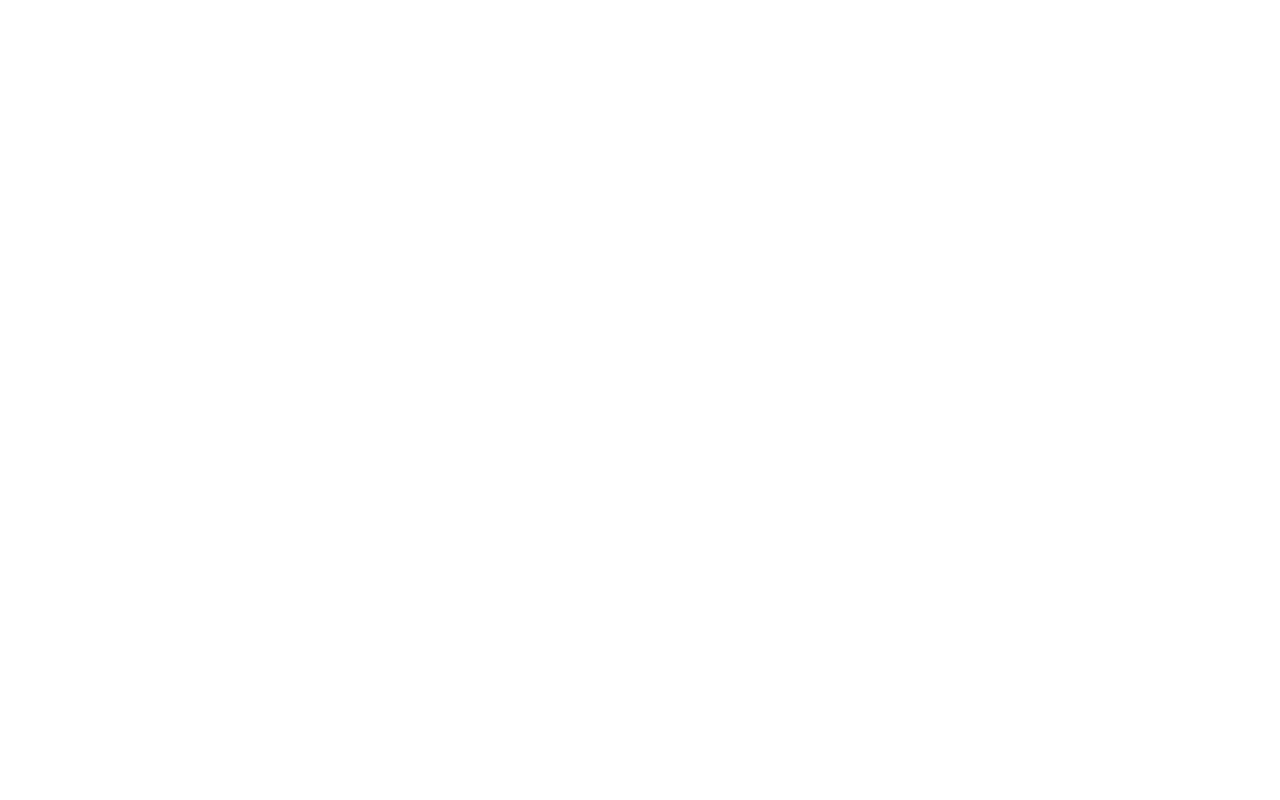
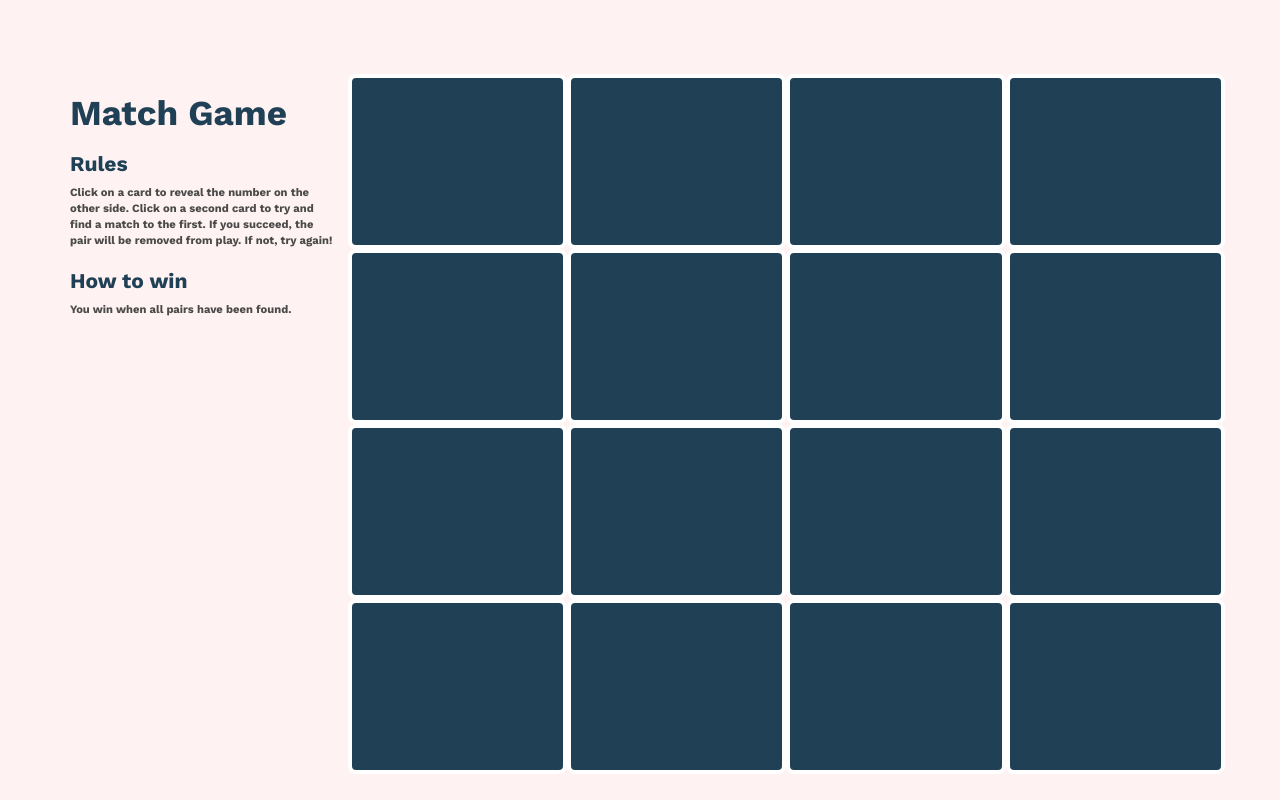
Before and after one commit to DonLe2911/kainos, a plain HTML site: page index.html in a window 1280 px wide. Drawn offline with nearby package versions, Linux system fonts and the light colour scheme.

Commit message:
complete html and fully styled

```diff
--- a/index.html
+++ b/index.html
@@ -1,9 +1,54 @@
 <!DOCTYPE html>
 <html>
 <head>
+
+  <link rel="stylesheet" href="./resources/css/reset.css">
+  <link href="https://maxcdn.bootstrapcdn.com/bootstrap/3.3.7/css/bootstrap.min.css" rel="stylesheet" integrity="sha384-BVYiiSIFeK1dGmJRAkycuHAHRg32OmUcww7on3RYdg4Va+PmSTsz/K68vbdEjh4u" crossorigin="anonymous">
+  <link rel="stylesheet" href="./resources/css/style.css">
+  <link href="https://fonts.googleapis.com/css?family=Work+Sans:700,900" rel="stylesheet">
+  <link rel="icon" href="favicon.png" type="image/x-icon">
+
   <title>Match Game</title>
+
 </head>
 <body>
+
+  <div class="container">
+    <div class="row">
+      <div class="col-sm-12 col-md-3">
+        <h1>Match Game</h1>
+        <h2>Rules</h2>
+        <p>Click on a card to reveal the number on the other side. Click on a second card to try and find a match to the first. If you succeed, the pair will be removed from play. If not, try again!</p>
+        <h2>How to win</h2>
+        <p>You win when all pairs have been found.</p>
+      </div>
+      <div class="col-sm-12 col-md-9" id="game">
+        <div class="row">
+          <div class="col-sm-3" id="card"></div>
+          <div class="col-sm-3" id="card"></div>
+          <div class="col-sm-3" id="card"></div>
+          <div class="col-sm-3" id="card"></div>
+          <div class="col-sm-3" id="card"></div>
+          <div class="col-sm-3" id="card"></div>
+          <div class="col-sm-3" id="card"></div>
+          <div class="col-sm-3" id="card"></div>
+          <div class="col-sm-3" id="card"></div>
+          <div class="col-sm-3" id="card"></div>
+          <div class="col-sm-3" id="card"></div>
+          <div class="col-sm-3" id="card"></div>
+          <div class="col-sm-3" id="card"></div>
+          <div class="col-sm-3" id="card"></div>
+          <div class="col-sm-3" id="card"></div>
+          <div class="col-sm-3" id="card"></div>
+        </div>
+      </div>
+    </div>
+  </div>
+
+
+
+
+
   <script
     src="https://code.jquery.com/jquery-3.1.1.min.js"
     integrity="sha256-hVVnYaiADRTO2PzUGmuLJr8BLUSjGIZsDYGmIJLv2b8="
--- /dev/null
+++ b/resources/css/reset.css
@@ -0,0 +1,53 @@
+/* http://meyerweb.com/eric/tools/css/reset/
+   v2.0 | 20110126
+   License: none (public domain)
+*/
+
+html, body, div, span, applet, object, iframe,
+h1, h2, h3, h4, h5, h6, p, blockquote, pre,
+a, abbr, acronym, address, big, cite, code,
+del, dfn, em, img, ins, kbd, q, s, samp,
+small, strike, strong, sub, sup, tt, var,
+b, u, i, center,
+dl, dt, dd, ol, ul, li,
+fieldset, form, label, legend,
+table, caption, tbody, tfoot, thead, tr, th, td,
+article, aside, canvas, details, embed,
+figure, figcaption, footer, header, hgroup,
+menu, nav, output, ruby, section, summary,
+time, mark, audio, video {
+  margin: 0;
+  padding: 0;
+  border: 0;
+  font-size: 100%;
+  font: inherit;
+  vertical-align: baseline;
+}
+/* HTML5 display-role reset for older browsers */
+article, aside, details, figcaption, figure,
+footer, header, hgroup, menu, nav, section {
+  display: block;
+}
+body {
+  line-height: 1;
+}
+ol, ul {
+  list-style: none;
+}
+blockquote, q {
+  quotes: none;
+}
+blockquote:before, blockquote:after,
+q:before, q:after {
+  content: '';
+  content: none;
+}
+table {
+  border-collapse: collapse;
+  border-spacing: 0;
+}
+
+a {
+  color: black;
+  text-decoration: none;
+}
--- /dev/null
+++ b/resources/css/style.css
@@ -0,0 +1,42 @@
+html {
+  font-size: 14px;
+}
+
+body {
+  background-color: rgb(255, 242, 242);
+  font-family: "Work Sans", sans-serif;
+  color: rgb(32, 64, 86);
+}
+
+h1 {
+  font-size: 2.5rem;
+  font-weight: bold;
+}
+
+h2 {
+  font-size: 1.5rem;
+  font-weight: bold;
+}
+
+p {
+  font-size: 0.8rem;
+  color: rgb(74, 74, 74);
+}
+
+.container {
+  padding-top: 5.25rem;
+}
+
+#card {
+  display: flex;
+  justify-content: center;
+  align-items: center;
+  height: 12.5rem;
+  border: 4px solid #ffffff;
+  border-radius: 8px;
+  background-color: rgb(32, 64, 86);
+  font-size: 7rem;
+  font-weight: 900;
+  color: rgb(255, 255, 255);
+  cursor: pointer;
+}
```
Also changed, not shown: resources/js/match-game.js (line endings or trailing spaces).
